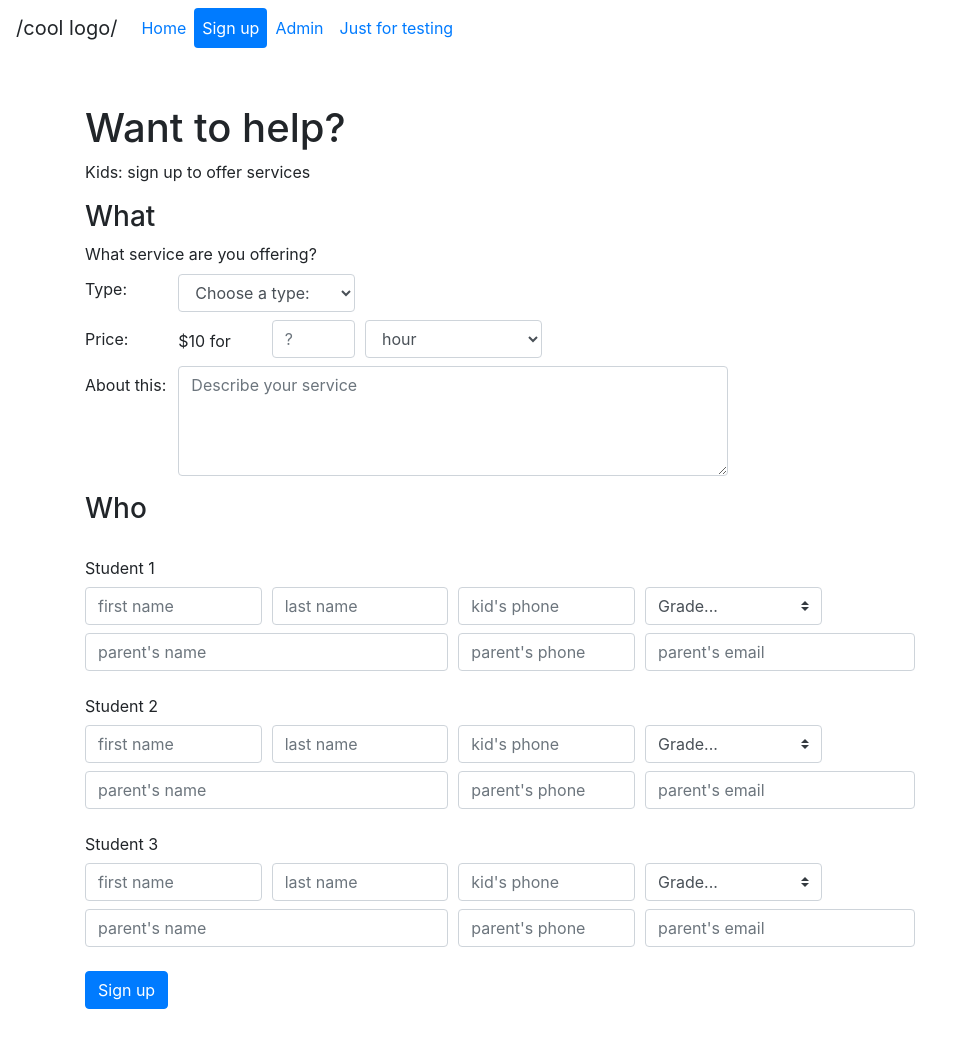
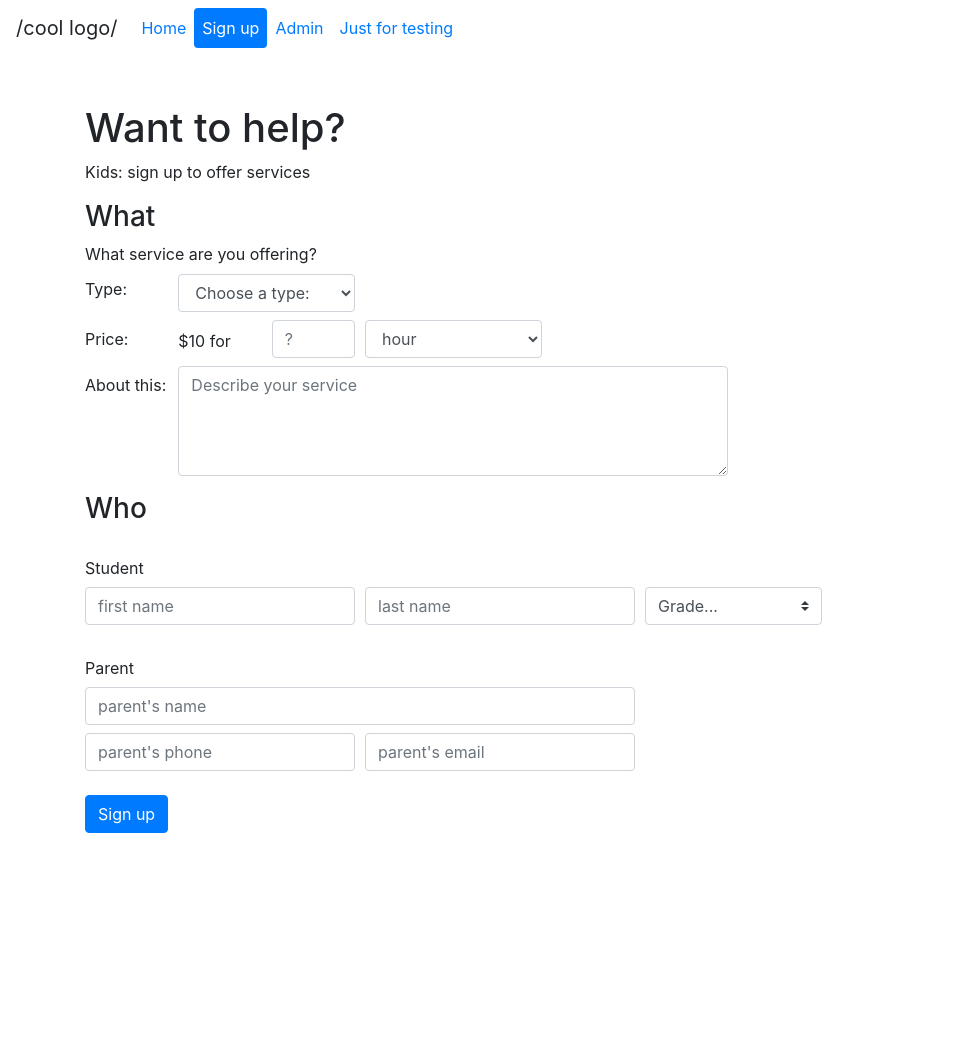
Before and after one commit to CoolidgeCornerSchool/helperbees, a Jekyll site: the page built from signup.html, in a window 1280 px wide. Shown: the whole page, without its empty margins (0-962 px from the left). Built offline with Jekyll 4.4.1, drawn with Linux system fonts in a browser that asks for light colours; comment, search, counter and statistics services are not loaded; after the commit the page ends 900 px from its top, so only the background shows below that.

Commit message:
fix parent info

```diff
--- a/signup.html
+++ b/signup.html
@@ -55,38 +55,36 @@ layout: default
 
   <h3>Who</h3>
     <form class="mb-5">
-      {% for i in (1..3) %}
-      <label class="col-form-label mt-3" for="name{{i}}">Student {{i}}</label>
+      <label class="col-form-label mt-3" for="first_name">Student</label>
       <div class="form-row mb-2">
-	<div class="col-2">
-	  <input type="text" class="form-control" id="first_name{{i}}" placeholder="first name">
+	<div class="col-3">
+	  <input type="text" class="form-control" id="first_name" placeholder="first name">
+	</div>
+	<div class="col-3">
+	  <input type="text" class="form-control" id="last_name" placeholder="last name">
 	</div>
 	<div class="col-2">
-	  <input type="text" class="form-control" id="last_name{{i}}" placeholder="last name">
-	</div>
-	<div class="col-2">
-	  <input type="tel" class="form-control" id="phone{{i}}" placeholder="kid's phone">
-	</div>
-	<div class="col-2">
-	  <select class="custom-select" id="grade{{i}}">
+	  <select class="custom-select" id="grade">
 	    <option value="" selected>Grade...</option>
 	    {% for grade in site.data.grades %}
 	    <option value="{{ grade }}">{{ grade }}</option>{% endfor %}
 	  </select>
 	</div>
       </div>
+      <label class="col-form-label mt-3" for="parent_name">Parent</label>
+      <div class="form-row mb-2">
+	<div class="col-6">
+	  <input type="text" class="form-control" id="parent_name" placeholder="parent's name">
+	</div>
+	</div>
       <div class="form-row">
-	<div class="col-4">
-	  <input type="text" class="form-control" id="parent_name{{i}}" placeholder="parent's name">
-	</div>
-	<div class="col-2">
-	  <input type="tel" class="form-control" id="parent_name{{i}}" placeholder="parent's phone">
+	<div class="col-3">
+	  <input type="tel" class="form-control" id="parent_phone" placeholder="parent's phone">
 	</div>
 	<div class="col-3">
-	  <input type="email" class="form-control" id="parent_name{{i}}" placeholder="parent's email">
+	  <input type="email" class="form-control" id="parent_email" placeholder="parent's email">
 	</div>
       </div>
-      {% endfor %}
 
 
   <button type="submit" class="btn btn-primary mt-4 mb-5">Sign up</button>
--- a/testing.html
+++ b/testing.html
@@ -34,5 +34,7 @@ layout: default
   </tbody>
 </table>
 
-<script src="assets/js/main-jquery.js"></script>
+<div id="admin_login" class="d-none mt-3"></div>
+
+<script src="assets/js/main.js"></script>
 <script src="assets/js/ajax-demo.js"></script>
```
